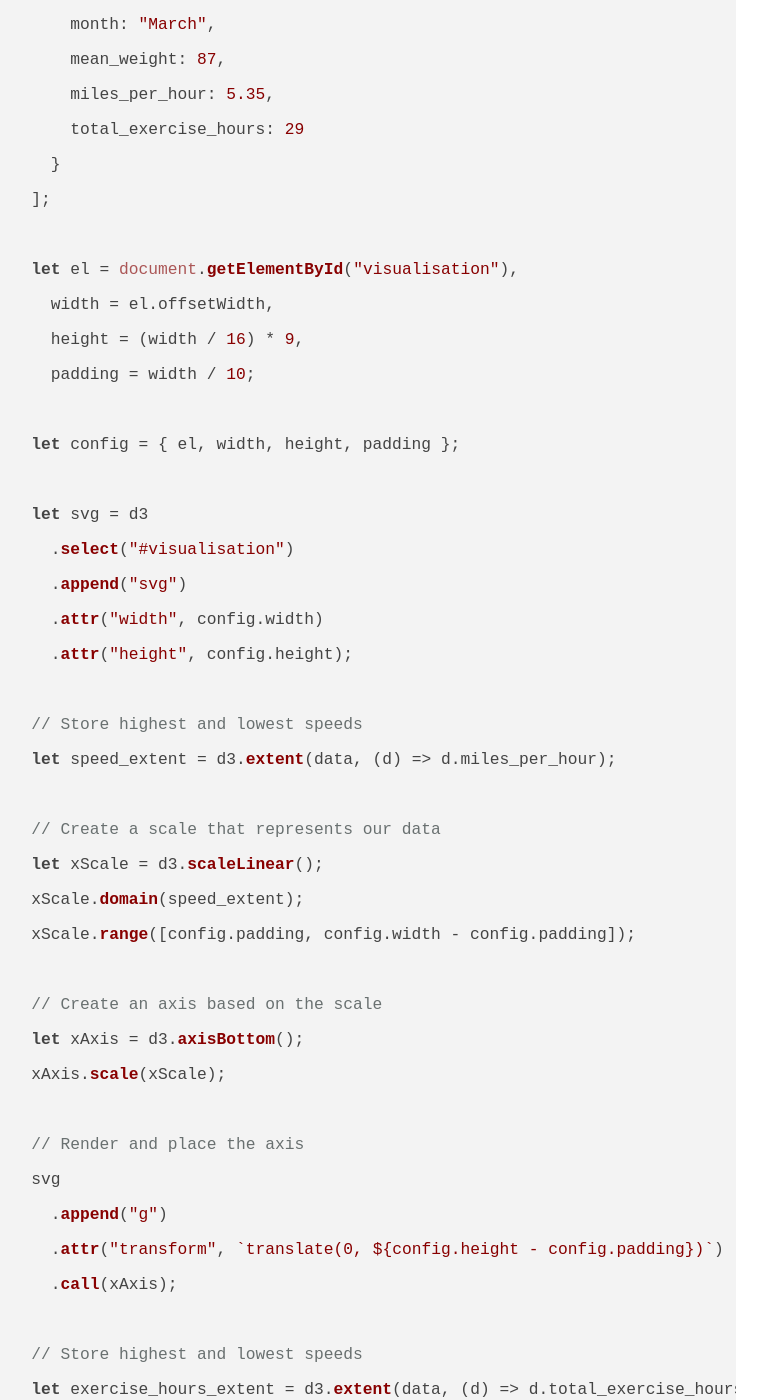
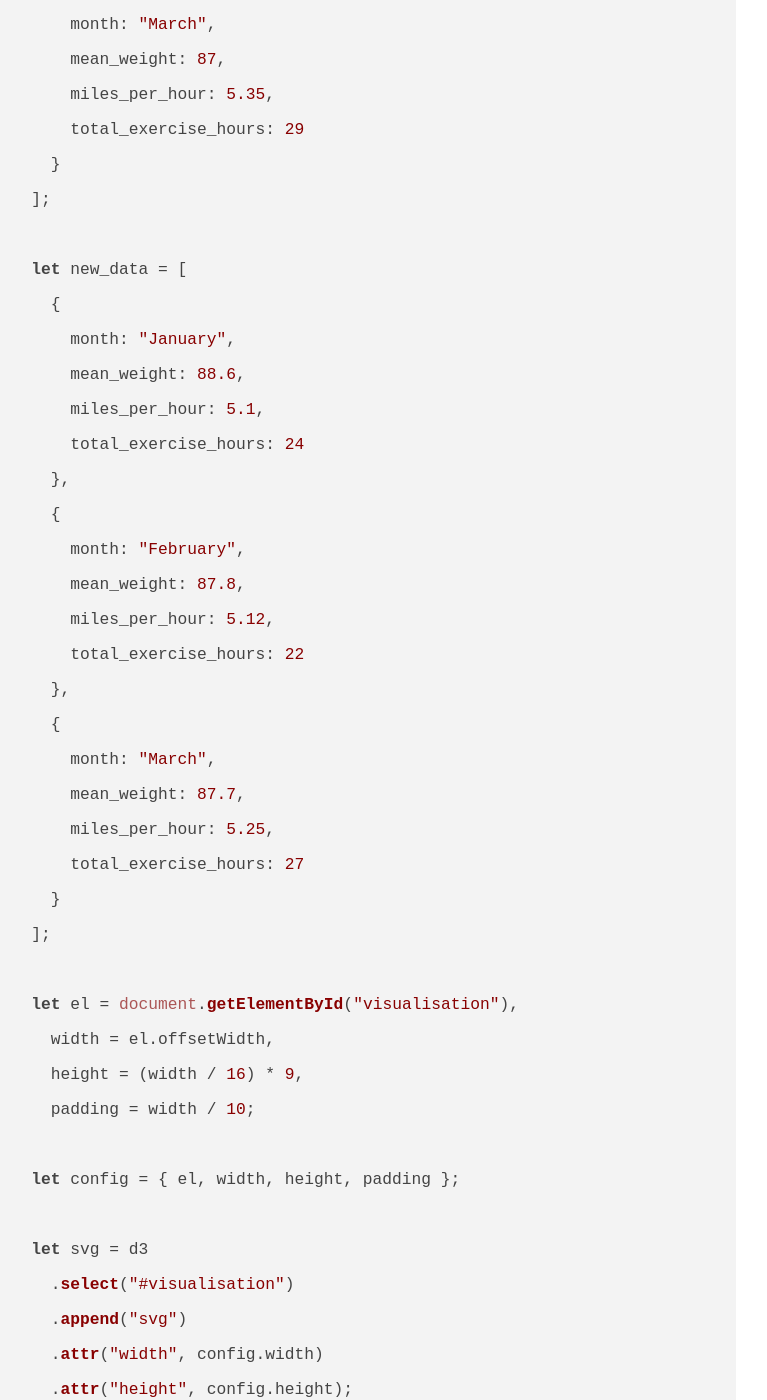
Before and after one commit to gtvj/gtvj.github.io, a Jekyll site: the page built from _posts/2020-04-03-d3-visualisation-walkthrough.md, in a window 1280 px wide and 1400 px high, scrolled down 11327 px. Shown: the whole window, without its empty margins (284-1051 px from the left). Built offline with Jekyll 4.4.1, drawn with Linux system fonts in a browser that asks for light colours; nearby versions of some CDN libraries; some of the changed text lies outside the part shown.

Commit message:
Update code snippets

```diff
--- a/_posts/2020-04-03-d3-visualisation-walkthrough.md
+++ b/_posts/2020-04-03-d3-visualisation-walkthrough.md
@@ -266,7 +266,7 @@
     </code>
 </pre>
 <pre>
-    <code>
+        <code>
     let data = [
       {
         month: "January",
@@ -285,6 +285,27 @@
         mean_weight: 87,
         miles_per_hour: 5.35,
         total_exercise_hours: 29
+      }
+    ];
+
+    let new_data = [
+      {
+        month: "January",
+        mean_weight: 88.6,
+        miles_per_hour: 5.1,
+        total_exercise_hours: 24
+      },
+      {
+        month: "February",
+        mean_weight: 87.8,
+        miles_per_hour: 5.12,
+        total_exercise_hours: 22
+      },
+      {
+        month: "March",
+        mean_weight: 87.7,
+        miles_per_hour: 5.25,
+        total_exercise_hours: 27
       }
     ];
 
@@ -345,10 +366,10 @@
 
     // Create a function which takes data and renders bubbles, creating
     // them if they didn't exist, animating them if they did.
-    function set_visualisation_data(...data) {
+    function set_visualisation_data(data) {
       const selection = svg
         .selectAll("circle")
-        .data(data, (d) => d)
+        .data(data, (d) => d.month)
         .join(
           (enter) =>
             enter
@@ -374,12 +395,27 @@
     // Note: each HTML button has a data-index
     // which corresponds to an array index
     function click() {
-      set_visualisation_data(data[this.dataset.index]);
+      if (this.dataset.source == "initial") {
+        set_visualisation_data(data);
+      } else {
+        set_visualisation_data(new_data);
+      }
     }
 
     d3.selectAll("button").on("click", click);
 
+    set_visualisation_data(data);
     </code>
 </pre>
 
+<details>
+    <summary>See this in action</summary>
+    <p class="codepen" data-height="965" data-theme-id="dark" data-default-tab="js,result" data-user="gtvj" data-slug-hash="vYOqEgL" style="height: 265px; box-sizing: border-box; display: flex; align-items: center; justify-content: center; border: 2px solid; margin: 1em 0; padding: 1em;" data-pen-title="D3 visualisation walkthrough (Part 1)">
+      <span>See the Pen <a href="https://codepen.io/gtvj/pen/vYOqEgL">
+      D3 visualisation walkthrough (Part 1)</a> by Gwyn Jones (<a href="https://codepen.io/gtvj">@gtvj</a>)
+      on <a href="https://codepen.io">CodePen</a>.</span>
+    </p>
+    <script async src="https://static.codepen.io/assets/embed/ei.js"></script>
+</details>
+
 ## To be continued...
```
